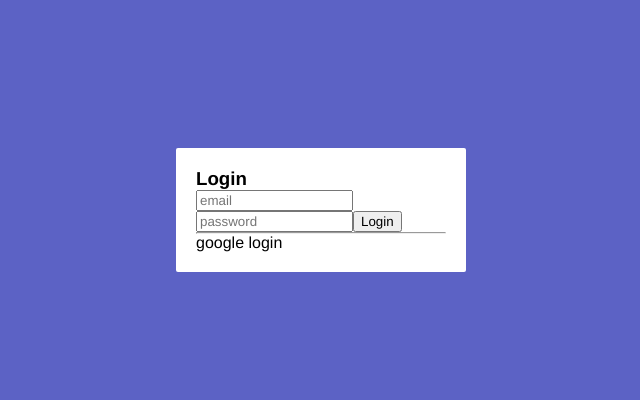
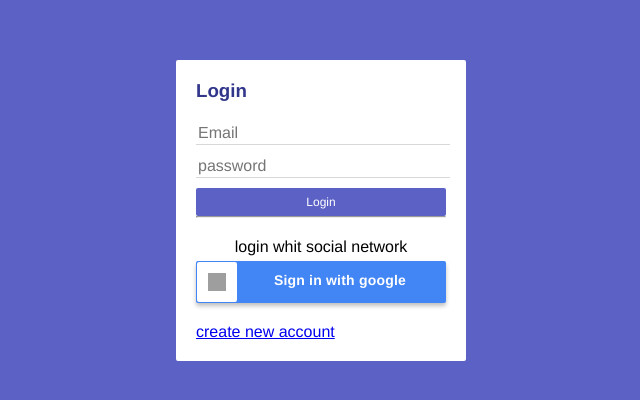
Before and after one commit to AngelIsaiRB/07-JuournalApp, a React app in the folder journal-app/: page /auth/login in a window 1280 px wide. Shown: the part 190-590 px from the top of the page, without its empty margins (319-959 px from the left). Built offline with nearby package versions, Linux system fonts and the light colour scheme; grey boxes are pictures that could not be loaded.

Commit message:
view create count scss

```diff
--- a/journal-app/src/components/auth/LoginScreen.js
+++ b/journal-app/src/components/auth/LoginScreen.js
@@ -1,17 +1,31 @@
 import React from 'react'
+import { Link } from 'react-router-dom'
 
 export const LoginScreen = () => {
     return (
         <div>
-            <h3>Login</h3>
+            <h3 className="auth__title">Login</h3>
             <form>
-                <input type="text" placeholder="email" name="email"></input>
-                <input type="password" placeholder="password" name="password"></input>
+                <input className="auth__input" autocomplete="off" type="text" placeholder="Email" name="email"></input>
+                <input className="auth__input" type="password" placeholder="password" name="Password"></input>
 
-                <button type="submit" >Login</button>
+                <button className="btn btn-primary btn-block" type="submit" >Login</button>
 
                 <hr/>
-                google login
+                <div className="auth__social-networks">
+                    <p>login whit social network</p>
+                    <div className="google-btn">
+                        <div className="google-icon-wrapper">
+                            <img className="google-icon" src="https://upload.wikimedia.org/wikipedia/commons/5/53/Google_%22G%22_Logo.svg" alt="google button" />
+                        </div>
+                        <p className="btn-text">
+                        <b>Sign in with google</b>
+                        </p>
+                    </div>
+                </div>
+                <Link  to="/auth/register">
+                create new account
+                </Link>
             </form>
         </div>
     )
--- a/journal-app/src/styles/base/_settings.scss
+++ b/journal-app/src/styles/base/_settings.scss
@@ -3,3 +3,6 @@
 $primary: #5c62c5;
 $dark-grey: #363636;
 $light-grey: #d8d8d8;
+$white: #fff;
+$google-blue: #4285f4;
+$button-active-blue: #1669f2;
--- a/journal-app/src/styles/components/_auth.scss
+++ b/journal-app/src/styles/components/_auth.scss
@@ -14,3 +14,43 @@
     padding: 20px;
     width: 250px;
 }
+
+.auth__title{
+    color: darken($color: $primary, $amount: 20);
+    margin-bottom: 20px;
+}
+
+.auth__input{
+    color: $dark-grey;
+    border: 0px;
+    border-bottom:1px solid $light-grey;
+    font-size: 16px;
+    margin-bottom: 10px;
+    height: 20px;
+    width:100%;
+    transition:border-bottom .3s ease;
+    &:focus{
+        outline:none;
+        border-bottom: 1px solid $primary;
+    }
+}
+ .auth__social-networks{
+     align-items: center;
+     display:flex;
+     justify-content: center;
+     flex-direction: column;
+     padding-top: 20px;
+     padding-bottom: 20px;
+     width: 100%;
+ }
+
+.auth__alert-error{
+    background-color: red;
+    border-radius: 5px;
+    color: white;
+    display: flex;
+    justify-content: center;
+    margin-bottom: 10px;
+    padding: 5px;
+
+}
--- /dev/null
+++ b/journal-app/src/styles/components/_buttons.scss
@@ -0,0 +1,71 @@
+
+.btn {
+    background-color: transparent;
+    border:none;
+    color:white;
+    cursor:pointer;
+    font-size: 12px;
+    padding: 7px 10px 7px 10px;
+    &:focus{
+        outline: none;
+    }
+
+}
+
+.btn-primary{
+    background-color:$primary;
+    border-radius: 2px;
+    &:disabled{
+        background-color: lighten($color: $primary, $amount: 15);
+    }
+    &:hover{
+        background-color: darken($color: $primary, $amount: 20);
+    }
+
+}
+.btn-block{
+    width:100%;
+}
+
+
+.google-btn {
+    cursor: pointer;
+    margin-top: 5px;
+    width: 100%;
+    height: 42px;
+    background-color: $google-blue;
+    border-radius: 2px;
+    box-shadow: 0 3px 4px 0 rgba(0, 0, 0, 0.25);
+
+    transition: box-shadow .3s ease;
+
+    .google-icon-wrapper {
+        position: absolute;
+        margin-top: 1px;
+        margin-left: 1px;
+        width: 40px;
+        height: 40px;
+        border-radius: 2px;
+        background-color: $white;
+    }
+    .google-icon {
+        position: absolute;
+        margin-top: 11px;
+        margin-left: 11px;
+        width: 18px;
+        height: 18px;
+    }
+    .btn-text {
+        float: right;
+        margin: 11px 40px 0 0;
+        color: $white;
+        font-size: 14px;
+        letter-spacing: 0.2px;
+    }
+    &:hover {
+        box-shadow: 0 0 6px $google-blue;
+    }
+    &:active {
+        background: $button-active-blue;
+    }
+}
--- a/journal-app/src/styles/styles.scss
+++ b/journal-app/src/styles/styles.scss
@@ -3,3 +3,4 @@
 @import "./base/settings";
 @import "./base/base";
 @import "./components/auth";
+@import "./components/buttons"
```
Also changed, not shown: 1 other file.
